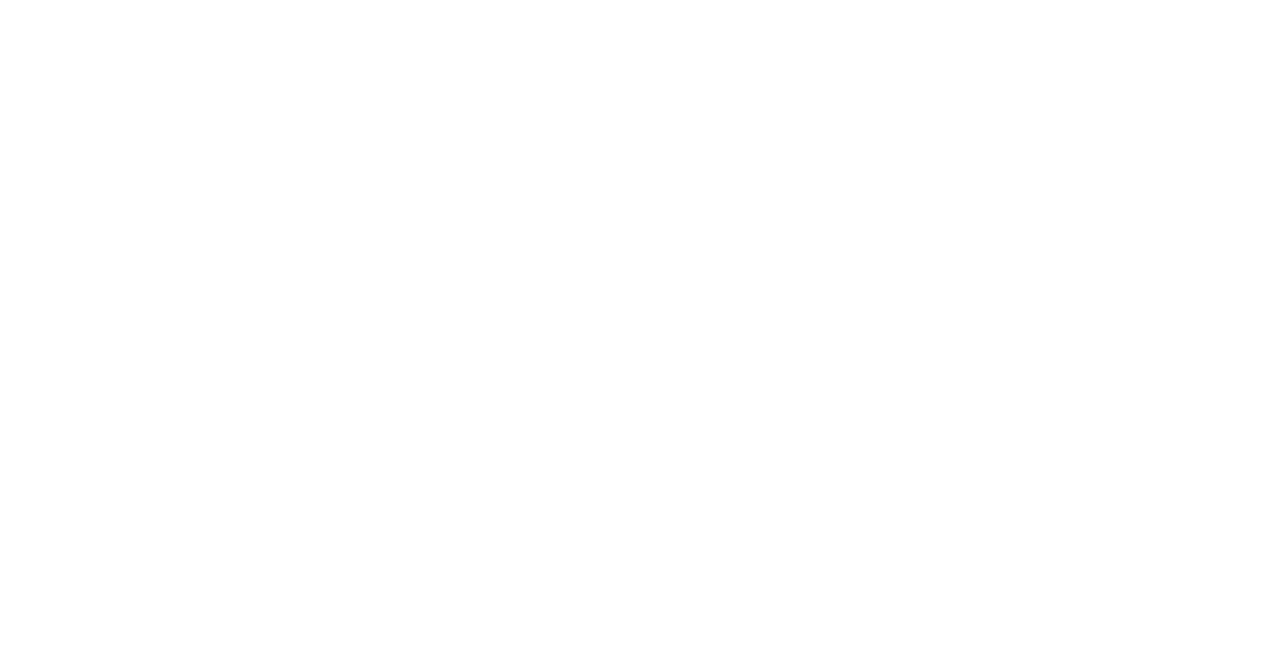
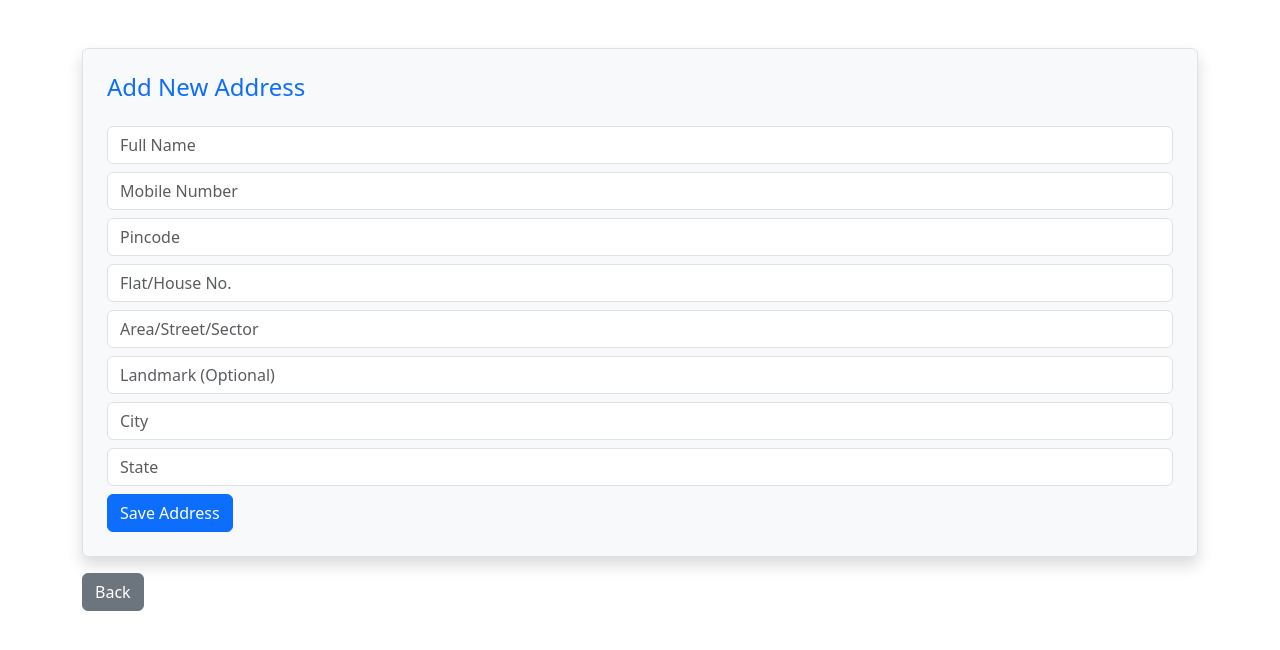
Before and after one commit to CDAC-project-online-book-store/book-store, a React (Vite) app in the folder frontend/: page /user/address in a window 1280 px wide. Before the commit this address had no page. Shown: the top 650 px of the page. Built offline with nearby package versions, Linux system fonts and the light colour scheme.

Commit message:
feature: get city and state from pincode

```diff
--- /dev/null
+++ b/frontend/src/components/AddressForm.jsx
@@ -0,0 +1,110 @@
+import React, { useState, useEffect, use } from 'react';
+
+const AddressForm = ({ initialData = {}, onSubmit, mode = 'add' }) => {
+  // const { index } = useParams(); // Get the index from the URL
+  // const addresses = JSON.parse(localStorage.getItem('addresses')) || [];
+
+  // //if index exists, preload form data for editing
+  // const existingData = index !== undefined ? addresses[index] : {
+  //     fullName: '',
+  //     phone:'',
+  //     pincode:'',
+  //     flat:'',
+  //     area:'',
+  //     landmark:'',
+  //     city:'',
+  //     state:''
+
+  // };
+
+
+  const [pincodeError, setPincodeError] = useState('');
+  const [formData, setFormData] = useState({
+    fullName: '',
+    phone: '',
+    pincode: '',
+    flat: '',
+    area: '',
+    landmark: '',
+    city: '',
+    state: ''
+  });
+
+  useEffect(() => {
+    if (initialData) {
+      setFormData((prev) => ({ ...prev, ...initialData }));
+    }
+  }, [initialData]);
+
+  const handleChange = (e) => {
+    const { name, value } = e.target;
+    setFormData((prev) => ({ ...prev, [name]: value }));
+    if (name === 'pincode') setPincodeError('');
+  };
+
+  const handlePincodeBlur = async () => {
+    const { pincode } = formData;
+    if (pincode.length === 6) {
+      try {
+        const res = await fetch(`https://api.postalpincode.in/pincode/${pincode}`);
+        const data = await res.json();
+        const postOffice = data[0].PostOffice?.[0];
+        if (postOffice) {
+          setFormData((prev) => ({
+            ...prev,
+            city: postOffice.District || '',
+            state: postOffice.State || '',
+          }));
+          setPincodeError('');
+        } else {
+          setPincodeError('Invalid pincode. Please enter a valid 6-digit pincode.');
+          setFormData((prev) => ({ ...prev, city: '', state: '' }));
+        }
+      } catch (err) {
+        console.error('Pincode fetch error:', err);
+        setPincodeError('Failed to fetch pincode details. Please try again.');
+        setFormData((prev) => ({ ...prev, city: '', state: '' }));
+      }
+    } else if (pincode.length > 0) {
+      setPincodeError('Pincode must be 6 digits.');
+      setFormData((prev) => ({ ...prev, city: '', state: '' }));
+    }
+  };
+
+  const handleSubmit = (e) => {
+    e.preventDefault();
+    onSubmit(formData);
+  };
+
+  return (
+    <form className="border p-4 rounded shadow bg-light" onSubmit={handleSubmit}>
+      <h4 className="mb-4 text-primary">{mode === 'edit' ? 'Edit Address' : 'Add New Address'}</h4>
+
+      <input name="fullName" className="form-control mb-2" value={formData.fullName} onChange={handleChange} placeholder="Full Name" required />
+      <input name="phone" className="form-control mb-2" value={formData.phone} onChange={handleChange} placeholder="Mobile Number" required />
+      <input
+        type="number"
+        name="pincode"
+        className={`form-control mb-2 ${pincodeError ? 'is-invalid' : ''}`}
+        placeholder="Pincode"
+        value={formData.pincode}
+        onChange={handleChange}
+        onBlur={handlePincodeBlur}
+        min="100000"
+        max="999999"
+        required
+      />
+      {pincodeError && <div className="invalid-feedback" style={{ display: 'block' }}>{pincodeError}</div>}
+
+      <input name="flat" className="form-control mb-2" value={formData.flat} onChange={handleChange} placeholder="Flat/House No." required />
+      <input name="area" className="form-control mb-2" value={formData.area} onChange={handleChange} placeholder="Area/Street/Sector" required />
+      <input name="landmark" className="form-control mb-2" value={formData.landmark} onChange={handleChange} placeholder="Landmark (Optional)" />
+      <input name="city" className="form-control mb-2" value={formData.city} onChange={handleChange} placeholder="City" readOnly required />
+      <input name="state" className="form-control mb-2" value={formData.state} onChange={handleChange} placeholder="State" readOnly required />
+
+      <button type="submit" className="btn btn-primary">{mode === 'edit' ? 'Update Address' : 'Save Address'}</button>
+    </form>
+  );
+};
+
+export default AddressForm;
--- a/frontend/src/pages/user/AddNewAddress.jsx
+++ b/frontend/src/pages/user/AddNewAddress.jsx
@@ -4,6 +4,7 @@ import { useNavigate } from 'react-router-dom';
 const AddNewAddress = () => {
   const navigate = useNavigate();
 
+  const [pincodeError, setPincodeError] = useState('');
   const [formData, setFormData] = useState({
     fullName: '',
     phone: '',
@@ -18,7 +19,52 @@ const AddNewAddress = () => {
   const handleChange = (e) => {
     const { name, value } = e.target;
     setFormData((prev) => ({ ...prev, [name]: value }));
+    if (name === 'pincode')
+      setPincodeError(''); // clear error on change
   };
+
+  const handlePincodeBlur = async (e) => {
+    const pincode = formData.pincode;
+    if (pincode.length === 6) {
+      try {
+        const response = await fetch(`https://api.postalpincode.in/pincode/${pincode}`);
+        const data = await response.json();
+        const postOffice = data[0].PostOffice?.[0]; // grab the first post
+        if (postOffice) {
+          setFormData((prev) => ({
+            ...prev,
+            city: postOffice.District || prev.city,
+            state: postOffice.State || prev.state,
+          }));
+          setPincodeError('');
+        }
+        else{
+          setPincodeError('Invalid pincode. Please enter a valid 6-digit pincode.')
+          setFormData ((prev) => ({
+            ...prev,
+            city:'',
+            state:''
+          }))
+        }
+      } catch (error) {
+        console.error('Failed to fetch pincode details:', error);
+        setPincodeError('Failed to fetch pincode details. please try again');
+        setFormData((prev) => ({
+          ...prev,
+          city:'',
+          state:''
+        }));
+      }
+    }
+    else if (pincode.length > 0) {
+      setPincodeError('Pincode must be 6 digits.');
+      setFormData((prev) => ({
+          ...prev,
+          city:'',
+          state:''
+        }));
+    }
+  }
 
   const handleSubmit = (e) => {
     e.preventDefault();
@@ -40,6 +86,7 @@ const AddNewAddress = () => {
       <h3 className="mb-4 text-primary">Add New Address</h3>
       <form className="border p-4 rounded shadow bg-light" onSubmit={handleSubmit}>
         <div className="mb-3">
+          {/* Full name */}
           <label className="form-label">Full Name</label>
           <input
             type="text"
@@ -50,7 +97,7 @@ const AddNewAddress = () => {
             required
           />
         </div>
-
+        {/* Mobile number */}
         <div className="mb-3">
           <label className="form-label">Mobile Number</label>
           <input
@@ -62,20 +109,27 @@ const AddNewAddress = () => {
             required
           />
         </div>
-
+        {/* Pincode */}
         <div className="mb-3">
           <label className="form-label">Pincode</label>
           <input
-            type="text"
-            className="form-control"
+            type="number"
+            className={`form-control ${pincodeError ? 'is-invalid' : ''}`}
             name="pincode"
             placeholder="6 digit pin code"
             value={formData.pincode}
             onChange={handleChange}
+            onBlur={handlePincodeBlur}
             required
+            min='100000'
+            max='999999'
           />
+          {pincodeError && (
+            <div className='invalid-feedback' style={{display: 'block'}}>
+              {pincodeError}
+            </div>)}
         </div>
-
+        {/* Flat/house number */}
         <div className="mb-3">
           <label className="form-label">Flat, House No., Building, Apartment</label>
           <input
@@ -87,7 +141,7 @@ const AddNewAddress = () => {
             required
           />
         </div>
-
+        {/* Area,street */}
         <div className="mb-3">
           <label className="form-label">Area, Street, Sector, Village</label>
           <input
@@ -120,29 +174,31 @@ const AddNewAddress = () => {
               name="city"
               value={formData.city}
               onChange={handleChange}
+              readOnly
               required
             />
           </div>
           <div className="col-md-6">
             <label className="form-label">State</label>
-            <select
-              className="form-select"
+            <input
+              type="text"
+              className="form-control"
               name="state"
               value={formData.state}
               onChange={handleChange}
+              readOnly
               required
-            >
-              <option value="">Choose a state</option>
-              <option value="Maharashtra">Maharashtra</option>
-              <option value="Gujarat">Gujarat</option>
-              <option value="Delhi">Delhi</option>
-              <option value="Karnataka">Karnataka</option>
-              <option value="Tamil Nadu">Tamil Nadu</option>
-            </select>
+            />
           </div>
         </div>
-
         <button type="submit" className="btn btn-primary">Save Address</button>
+        <button
+          type="button"
+          className="btn btn-secondary ms-2"
+          onClick={() => navigate(-1)}
+        >
+          Back
+        </button>
       </form>
     </div>
   );
--- /dev/null
+++ b/frontend/src/pages/user/AddOrEditAddress.jsx
@@ -0,0 +1,39 @@
+import React from 'react'
+import AddressForm from '../../components/AddressForm';
+import { useNavigate, useParams } from 'react-router-dom';
+
+const AddOrEditAddress = () => {
+    const navigate = useNavigate();
+    const { index } = useParams();
+    const stored = JSON.parse(localStorage.getItem("addresses")) || [];
+
+    const isEdit = typeof index !== 'undefined';
+    const existing = isEdit ? stored[parseInt(index)] : null;
+
+    const handleSubmit = (formData) => {
+        const updated = {
+            ...formData,
+            address: `${formData.flat}, ${formData.area}, ${formData.landmark}`,
+        };
+        if (isEdit){
+            stored[parseInt(index)] = updated;
+        }
+        else {
+            stored.push(updated);
+        }
+        localStorage.setItem('addresses',JSON.stringify(stored));
+        navigate('/user/addresses');
+
+    }
+
+    return (
+    <div className='container mt-5 mb-4'>
+        <AddressForm mode={isEdit ? 'edit': 'add'} initialData={existing} onSubmit={handleSubmit}/>
+        <button type='button' className='btn btn-secondary mt-3' onClick={() => navigate(-1)}>
+        Back
+        </button>
+    </div>
+  )
+}
+
+export default AddOrEditAddress;
--- /dev/null
+++ b/frontend/src/pages/user/AddressList.jsx
@@ -0,0 +1,58 @@
+import React from 'react';
+import { Link, useNavigate } from 'react-router-dom';
+import AddressBox from '../../components/AddressBox';
+
+const AddressList = () => {
+  const navigate = useNavigate();
+  const addresses = JSON.parse(localStorage.getItem('addresses')) || [];
+
+  const handleDelete = (index) => {
+    const confirmDelete = window.confirm('Delete this address?');
+    if (confirmDelete) {
+      const updated = [...addresses];
+      updated.splice(index, 1);
+      localStorage.setItem('addresses', JSON.stringify(updated));
+      navigate(0); // refresh the list
+    }
+  };
+
+  const handleAddClick = () => {
+    navigate('/user/address');
+  }
+
+  return (
+    <div className="container mt-5">
+      <h3 className="text-primary mb-4">📦 Saved Addresses</h3>
+      <div className="row g-4">
+        {/* Add button  */}
+        <AddressBox className="card h-100 shadow-sm border-2" title="Add New Address" onClickHandler={handleAddClick} />
+
+        {/* Existing addresses */}
+        {addresses.length === 0 ? (
+          <p>No addresses saved yet.</p>
+        ) : (
+          addresses.map((addr, index) => (
+            <div key={index} className="col-md-6 col-lg-4 mb-4">
+              <div className="card h-100 shadow-sm border-2">
+                <div className="card-body">
+                  <h5 className="card-title">{addr.fullName}</h5>
+                  <p className="card-text"><strong>Phone:</strong> {addr.phone}</p>
+                  <p className="card-text"><strong>Address:</strong> {addr.address}</p>
+                  <p className="card-text"><strong>Pincode:</strong> {addr.pincode}</p>
+                  <p className="card-text"><strong>City:</strong> {addr.city}</p>
+                  <p className="card-text"><strong>State:</strong> {addr.state}</p>
+                </div>
+                <div className="card-footer bg-white border-0 d-flex justify-content-between">
+                  <Link to={`/user/address/${index}`} className="btn btn-outline-primary">✏️ Edit</Link>
+                  <button onClick={() => handleDelete(index)} className="btn btn-outline-danger">🗑️ Delete</button>
+                </div>
+              </div>
+            </div>
+          ))
+        )}
+      </div>
+    </div>
+  );
+};
+
+export default AddressList;
--- a/frontend/src/routes/UserRoutes.jsx
+++ b/frontend/src/routes/UserRoutes.jsx
@@ -8,6 +8,8 @@ import { Routes, Route } from 'react-router-dom'
 import ContactUs from '../pages/user/ContactUs'
 import Profile from '../pages/user/Profile'
 import OrderHistory from '../pages/user/OrderHistory'
+import AddOrEditAddress from '../pages/user/AddOrEditAddress'
+import AddressList from '../pages/user/AddressList'
 
 function UserRoutes() {
   return (
@@ -15,7 +17,9 @@ function UserRoutes() {
     <Routes>
       <Route path='/user/add-review' element={<Reviews />} />
       <Route path='/user/add-new-address' element={<AddNewAddress />} />
-      <Route path='/user/addresses' element={<Address />} />
+      <Route path='/user/addresses' element={<AddressList />} />
+      <Route path='/user/address' element={<AddOrEditAddress />} />
+      <Route path='/user/address/:index' element={<AddOrEditAddress />} />
       <Route path='/user/edit-address' element={<EditAddress />} />
       <Route path='/user/settings' element={<Settings />} />
       <Route path='/user/contact-us' element={<ContactUs />} />
```
